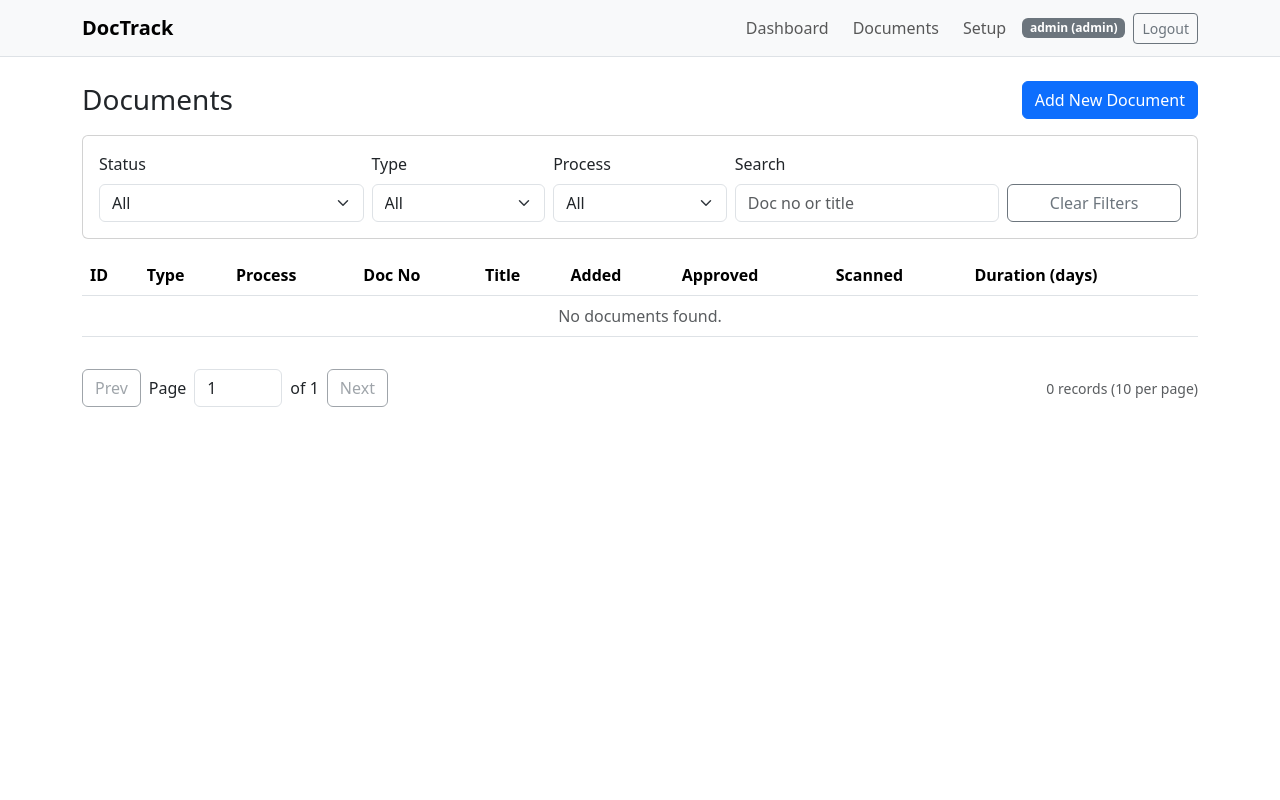
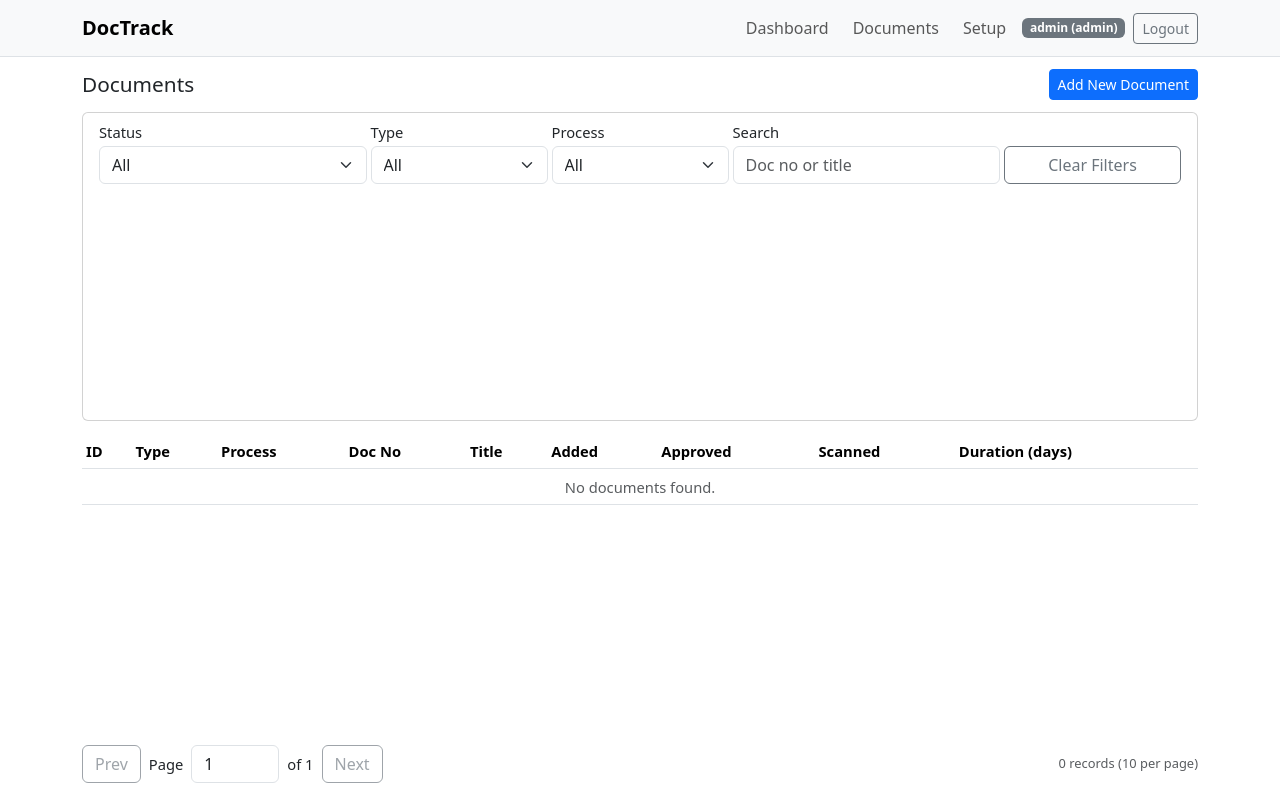
Before and after one commit to xf0123/DocTrack, a Flask app: page /documents in a window 1280 px wide. Run offline with Flask 3, Linux system fonts and the light colour scheme; the visitor is signed in with stand-in values (Sample User, id 1); data comes from the database, SQL or seed files in the repository; data that the repository does not hold is empty.

Commit message:
Adjust documents layout to avoid page vertical scrolling

```diff
--- a/static/style.css
+++ b/static/style.css
@@ -22,3 +22,48 @@ textarea.form-control {
 .doc-row-clickable {
   cursor: pointer;
 }
+
+body.documents-page-body {
+  height: 100vh;
+  overflow: hidden;
+}
+
+body.documents-page-body .navbar {
+  margin-bottom: 0.75rem !important;
+}
+
+body.documents-page-body main.container {
+  height: calc(100vh - 74px);
+  display: flex;
+  flex-direction: column;
+  padding-bottom: 0.75rem !important;
+}
+
+.documents-page {
+  display: flex;
+  flex: 1 1 auto;
+  min-height: 0;
+  flex-direction: column;
+  gap: 0.25rem;
+  font-size: 0.92rem;
+}
+
+.documents-page .form-label {
+  margin-bottom: 0.2rem;
+}
+
+.documents-page .h3 {
+  font-size: 1.3rem;
+}
+
+.documents-table-wrap {
+  flex: 1 1 auto;
+  min-height: 0;
+  overflow: auto;
+}
+
+.documents-page .table th,
+.documents-page .table td {
+  padding-top: 0.4rem;
+  padding-bottom: 0.4rem;
+}
--- a/templates/base.html
+++ b/templates/base.html
@@ -7,7 +7,7 @@
     <link href="https://cdn.jsdelivr.net/npm/bootstrap@5.3.3/dist/css/bootstrap.min.css" rel="stylesheet" />
     <link href="{{ url_for('static', filename='style.css') }}" rel="stylesheet" />
   </head>
-  <body>
+  <body class="{% block body_class %}{% endblock %}">
     {% if current_user %}
       <nav class="navbar navbar-expand-lg border-bottom mb-4 bg-body-tertiary">
         <div class="container">
--- a/templates/documents.html
+++ b/templates/documents.html
@@ -1,13 +1,16 @@
 {% extends 'base.html' %}
 
+{% block body_class %}documents-page-body{% endblock %}
+
 {% block content %}
-<div class="d-flex justify-content-between align-items-center mb-3">
+<div class="documents-page">
+<div class="d-flex justify-content-between align-items-center mb-2">
   <h1 class="h3 mb-0">Documents</h1>
-  <button class="btn btn-primary" data-bs-toggle="modal" data-bs-target="#addDocumentModal">Add New Document</button>
+  <button class="btn btn-sm btn-primary" data-bs-toggle="modal" data-bs-target="#addDocumentModal">Add New Document</button>
 </div>
 
-<form class="card card-body mb-3" method="get" id="documentsFilterForm">
-  <div class="row g-2">
+<form class="card card-body mb-2 py-2" method="get" id="documentsFilterForm">
+  <div class="row g-1">
     <div class="col-md-3">
       <label class="form-label">Status</label>
       <select class="form-select" name="status" id="statusFilter">
@@ -41,8 +44,8 @@
   </div>
 </form>
 
-<div class="table-responsive">
-  <table class="table table-hover align-middle">
+<div class="table-responsive documents-table-wrap">
+  <table class="table table-hover table-sm align-middle mb-0">
     <thead>
       <tr>
         <th>ID</th>
@@ -114,7 +117,7 @@
   </table>
 </div>
 
-<form class="d-flex flex-wrap align-items-center gap-2 mt-3" method="get" id="paginationForm">
+<form class="d-flex flex-wrap align-items-center gap-2 mt-2" method="get" id="paginationForm">
   <input type="hidden" name="status" value="{{ status_filter }}">
   <input type="hidden" name="type" value="{{ type_filter }}">
   <input type="hidden" name="process" value="{{ process_filter }}">
@@ -222,4 +225,5 @@
     </div>
   </div>
 </div>
+</div>
 {% endblock %}
```
